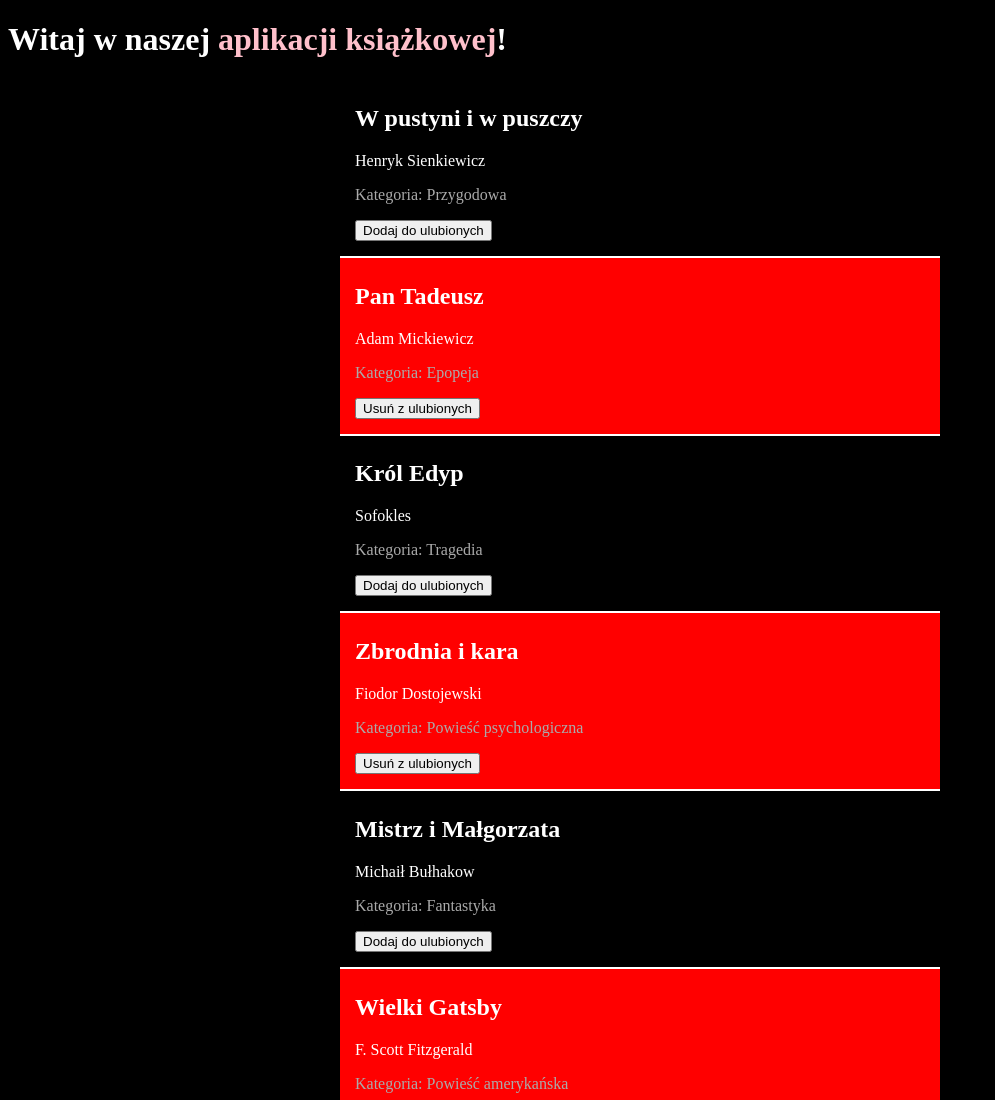
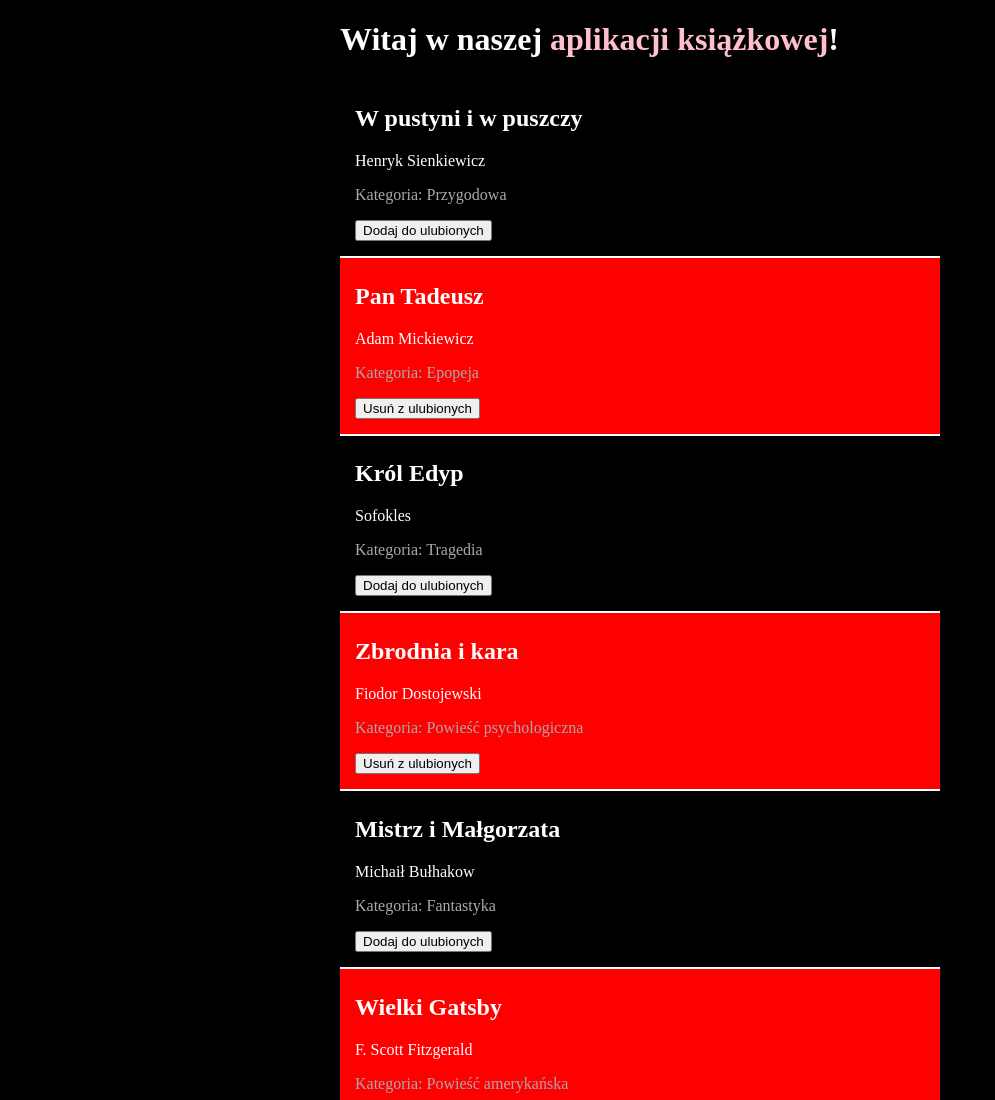
Before and after one commit to matwjablonski/js-capgemini, a website: page projects/final/index.html in a window 1280 px wide. Shown: the top 1100 px of the page, without its empty margins (0-995 px from the left). Drawn offline with Linux system fonts and the light colour scheme.

Commit message:
presentation final

```diff
--- a/projects/final/style.css
+++ b/projects/final/style.css
@@ -30,6 +30,12 @@ body h1.title span {
   background: #f00;
 }
 
+.title {
+  max-width: 600px;
+  margin-left: auto;
+  margin-right: auto;
+}
+
 .book-form {
   display: flex;
   flex-direction: column;
```
